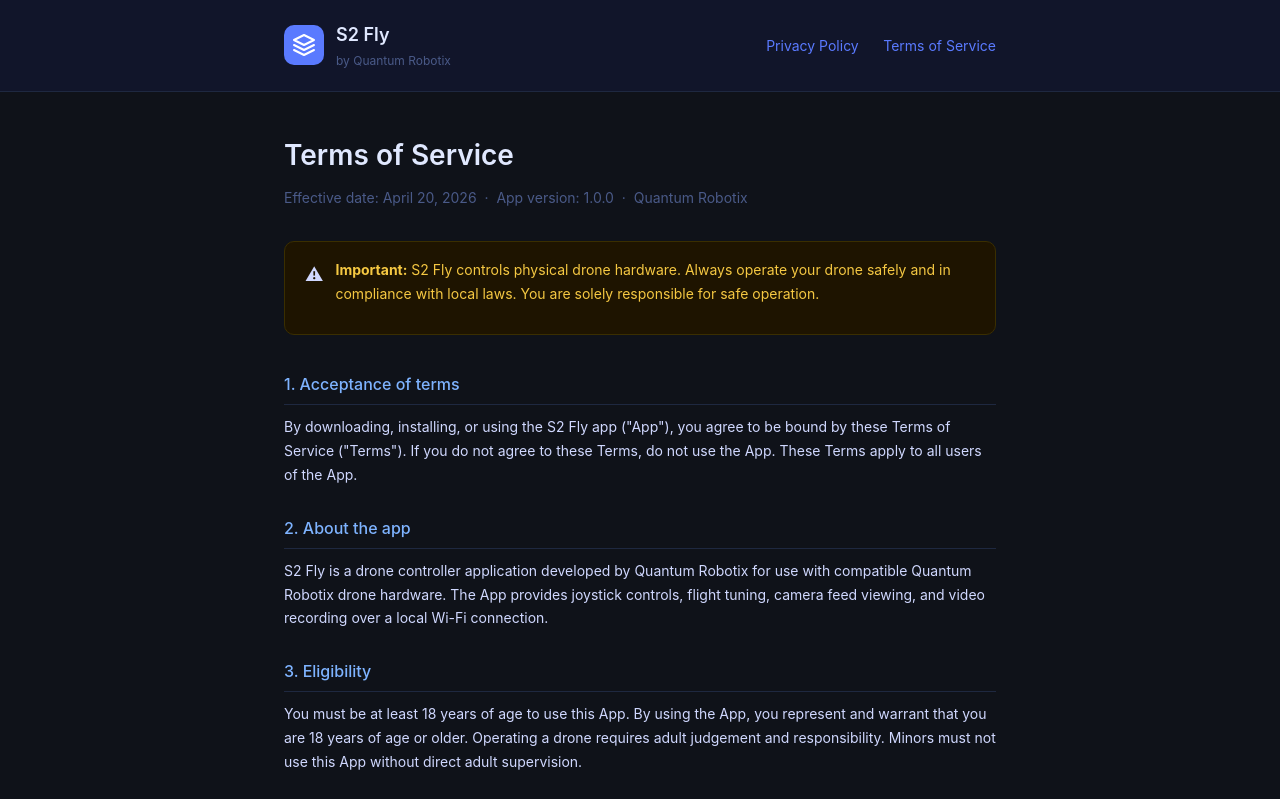
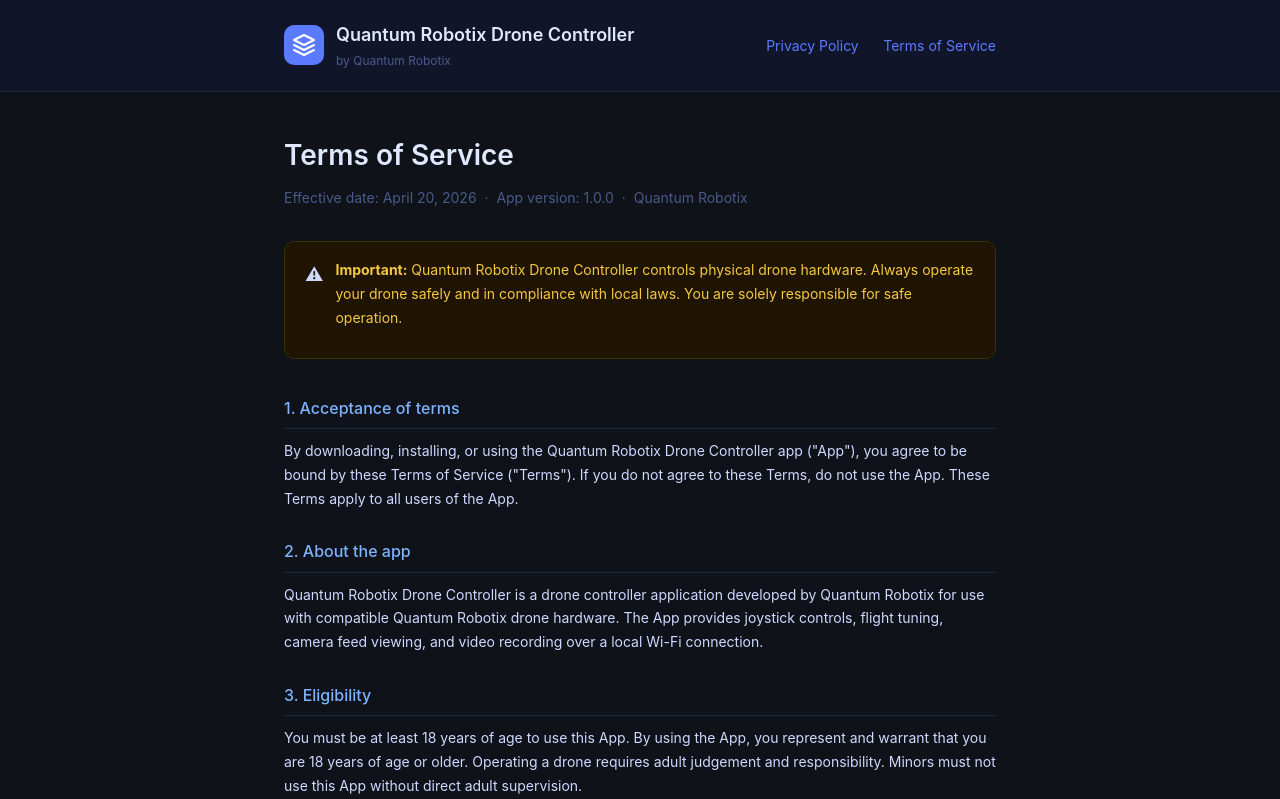
Before and after one commit to Shanmuk-ha/Quantum-Robotix-Drone-Controller--Privacy, a plain HTML site: page terms.html in a window 1280 px wide. Shown: the top 799 px of the page. Drawn offline with Linux system fonts and the light colour scheme.

Commit message:
Update app name from S2 Fly to Quantum Robotix Drone Controller

```diff
--- a/terms.html
+++ b/terms.html
@@ -3,7 +3,7 @@
 <head>
   <meta charset="UTF-8" />
   <meta name="viewport" content="width=device-width, initial-scale=1.0"/>
-  <title>Terms of Service — S2 Fly</title>
+  <title>Terms of Service — Quantum Robotix Drone Controller</title>
   <style>
     * { margin: 0; padding: 0; box-sizing: border-box; }
     body {
@@ -103,7 +103,7 @@
         </svg>
       </div>
       <div>
-        <div class="brand-name">S2 Fly</div>
+        <div class="brand-name">Quantum Robotix Drone Controller</div>
         <div class="brand-sub">by Quantum Robotix</div>
       </div>
     </div>
@@ -125,7 +125,7 @@
   <div class="warning">
     <div style="font-size:18px; flex-shrink:0; margin-top:2px;">⚠</div>
     <p>
-      <strong>Important:</strong> S2 Fly controls physical drone hardware.
+      <strong>Important:</strong> Quantum Robotix Drone Controller controls physical drone hardware.
       Always operate your drone safely and in compliance with local laws.
       You are solely responsible for safe operation.
     </p>
@@ -133,14 +133,14 @@
 
   <h2>1. Acceptance of terms</h2>
   <p>
-    By downloading, installing, or using the S2 Fly app ("App"), you agree to
+    By downloading, installing, or using the Quantum Robotix Drone Controller app ("App"), you agree to
     be bound by these Terms of Service ("Terms"). If you do not agree to these
     Terms, do not use the App. These Terms apply to all users of the App.
   </p>
 
   <h2>2. About the app</h2>
   <p>
-    S2 Fly is a drone controller application developed by Quantum Robotix
+    Quantum Robotix Drone Controller is a drone controller application developed by Quantum Robotix
     for use with compatible Quantum Robotix drone hardware. The App provides
     joystick controls, flight tuning, camera feed viewing, and video recording
     over a local Wi-Fi connection.
@@ -290,8 +290,8 @@
   </p>
   <div class="contact-box">
     <p><strong style="color:#e0e8ff;">Quantum Robotix</strong></p>
-    <p>App: S2 Fly</p>
-    <p>Email: <a href="mailto:legal@quantumrobotix.com">legal@quantumrobotix.com</a></p>
+    <p>App: Quantum Robotix Drone Controller</p>
+    <p>Email: <a href="mailto:info@quantumrobotix.com">info@quantumrobotix.com</a></p>
     <p>Website: <a href="https://quantumrobotix.com" target="_blank">quantumrobotix.com</a></p>
   </div>
 </div>
```
